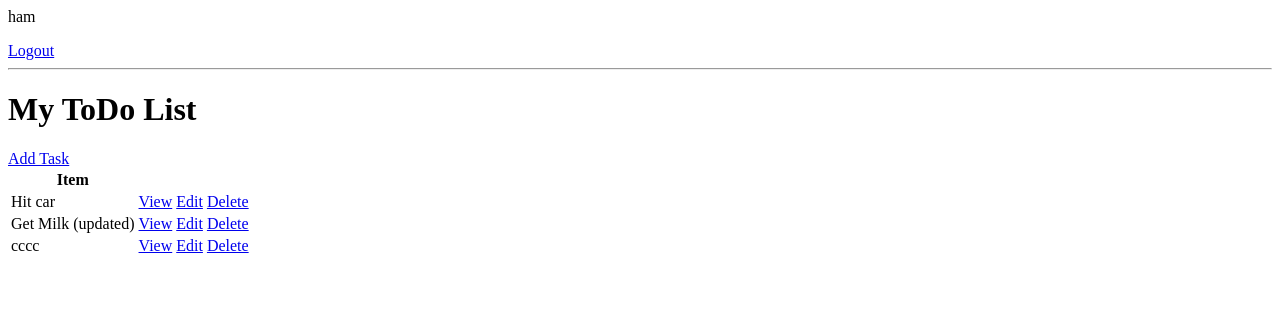
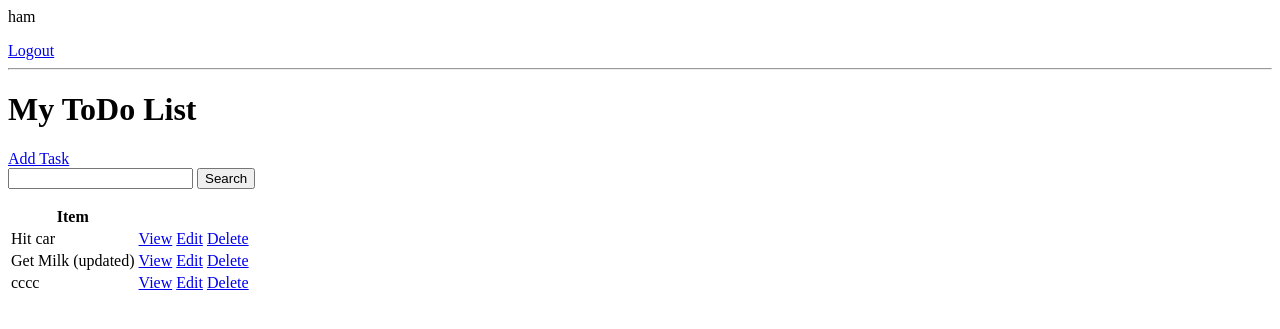
Before and after one commit to hamchick/Django-todo_list, a Django app: page / in a window 1280 px wide. Shown: the top 329 px of the page. Run offline with Django 4.2, Linux system fonts and the light colour scheme; a user stored in the database is signed in; data comes from the database, SQL or seed files in the repository; both versions use the stored data as it was after the commit.

Commit message:
add register and search

```diff
--- a/base/templates/base/login.html
+++ b/base/templates/base/login.html
@@ -5,3 +5,5 @@
     {{form.as_p}}
     <input type="submit" value="Login">
 </form>
+
+<p>Don't have an account? <a href = "{% url 'register' %}">Register</a></p>
--- a/base/templates/base/task_list.html
+++ b/base/templates/base/task_list.html
@@ -9,6 +9,11 @@
 <hr>
 <h1>My ToDo List</h1>
 <a href="{% url 'task-create' %}">Add Task</a>
+
+<form method="GET">
+    <input type="text" name="search-area" value="{{search_input}}">
+    <input type="submit" value="Search">
+</form>
 
 <table>
     <tr>
--- a/base/urls.py
+++ b/base/urls.py
@@ -1,10 +1,12 @@
 from django.urls import path
-from .views import TaskList, TaskDetail, TaskCreate, TaskUpdate, DeleteView, CustomLoginView
+from .views import TaskList, TaskDetail, TaskCreate, TaskUpdate, DeleteView, CustomLoginView, RegisterPage
 from django.contrib.auth.views import LogoutView
 
 urlpatterns =[
     path('login/', CustomLoginView.as_view(), name='login'),
     path('logout/', LogoutView.as_view(next_page = 'login'), name='logout'),
+    path('register/', RegisterPage.as_view(), name = 'register'),
+
 
     path('', TaskList.as_view(), name='tasks'),
     path('task/<int:pk>/', TaskDetail.as_view(), name='task'),
--- a/base/views.py
+++ b/base/views.py
@@ -1,12 +1,13 @@
-from django.shortcuts import render
+from django.shortcuts import render, redirect
 from django.views.generic.list import ListView
 from django.views.generic.detail import DetailView
-from django.views.generic.edit import CreateView, UpdateView, DeleteView
+from django.views.generic.edit import CreateView, UpdateView, DeleteView, FormView
 from django.urls import reverse_lazy
 
 from django.contrib.auth.views import LoginView
-
 from django.contrib.auth.mixins import LoginRequiredMixin
+from django.contrib.auth.forms import UserCreationForm
+from django.contrib.auth import login
 
 from .models import Task
 
@@ -19,6 +20,25 @@ class CustomLoginView(LoginView):
     def get_success_url(self):
         return reverse_lazy('tasks')
 
+
+class RegisterPage(FormView):
+    template_name = 'base/register.html'
+    form_class = UserCreationForm
+    redirect_authenticated_user = True
+    success_url = reverse_lazy('tasks')
+
+    def form_valid(self, form):
+        user = form.save()
+        if user is not None:
+            login(self.request, user)
+        return super(RegisterPage, self).form_valid(form)
+
+    def get(self, *args, **kwargs):
+        if(self.request.user.is_authenticated):
+            return redirect('tasks')
+        return super(RegisterPage, self).get(*args, **kwargs)
+
+
 class TaskList(LoginRequiredMixin, ListView):
     model = Task
     context_object_name = 'tasks'
@@ -27,6 +47,15 @@ class TaskList(LoginRequiredMixin, ListView):
         context = super().get_context_data(**kwargs)
         context['tasks'] = context['tasks'].filter(user=self.request.user)
         context['count'] = context['tasks'].filter(complete = False).count()
+
+        search_input = self.request.GET.get('search-area') or ''
+        if search_input:
+            context['tasks'] = context['tasks'].filter(
+                title__startswith = search_input
+            )
+
+        context['search_input'] = search_input
+
         return context
 
 class TaskDetail(LoginRequiredMixin, DetailView):
```
Also changed, not shown: base/templates/base/register.html (added, +9 -0 lines), db.sqlite3.
